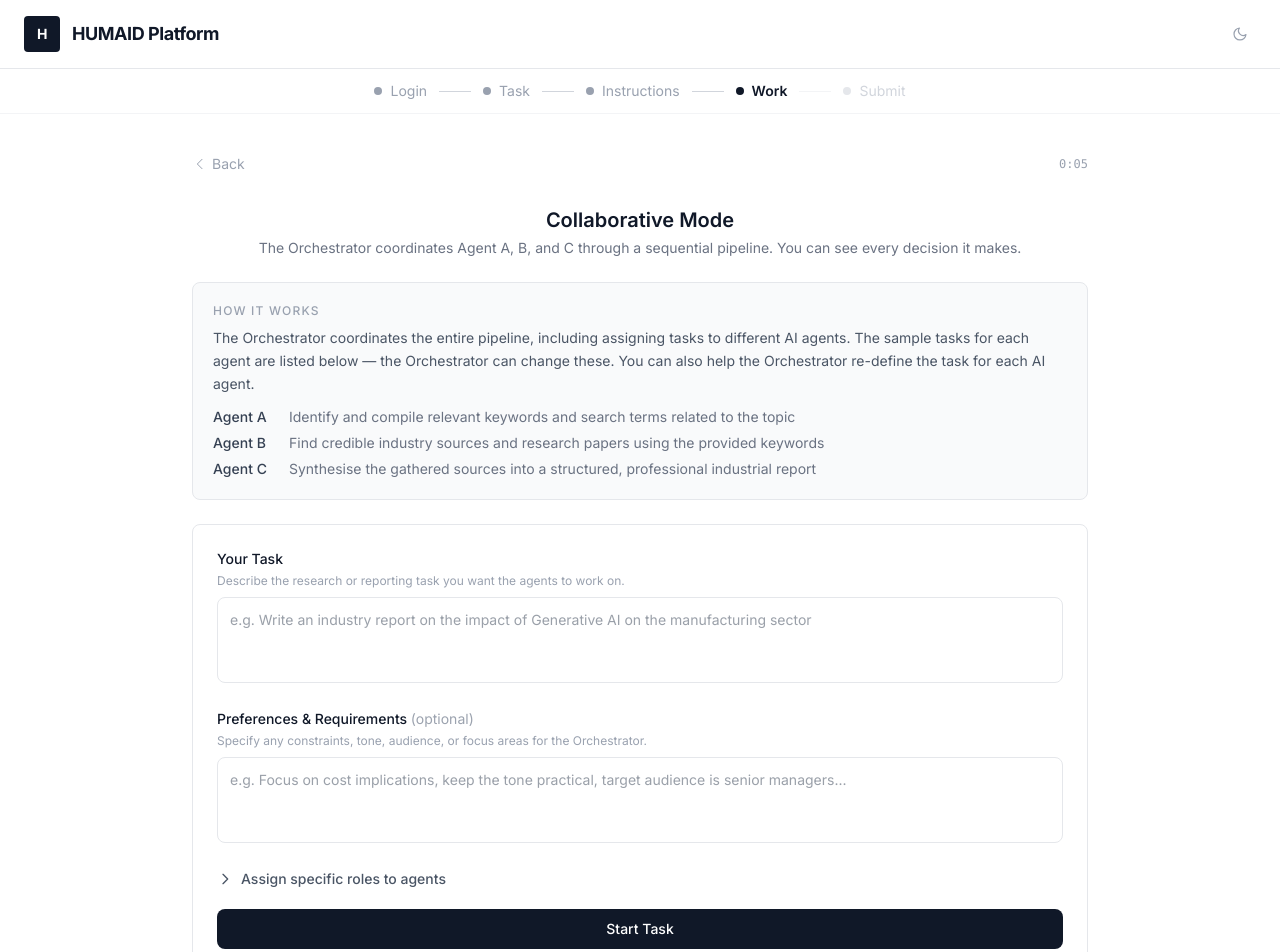
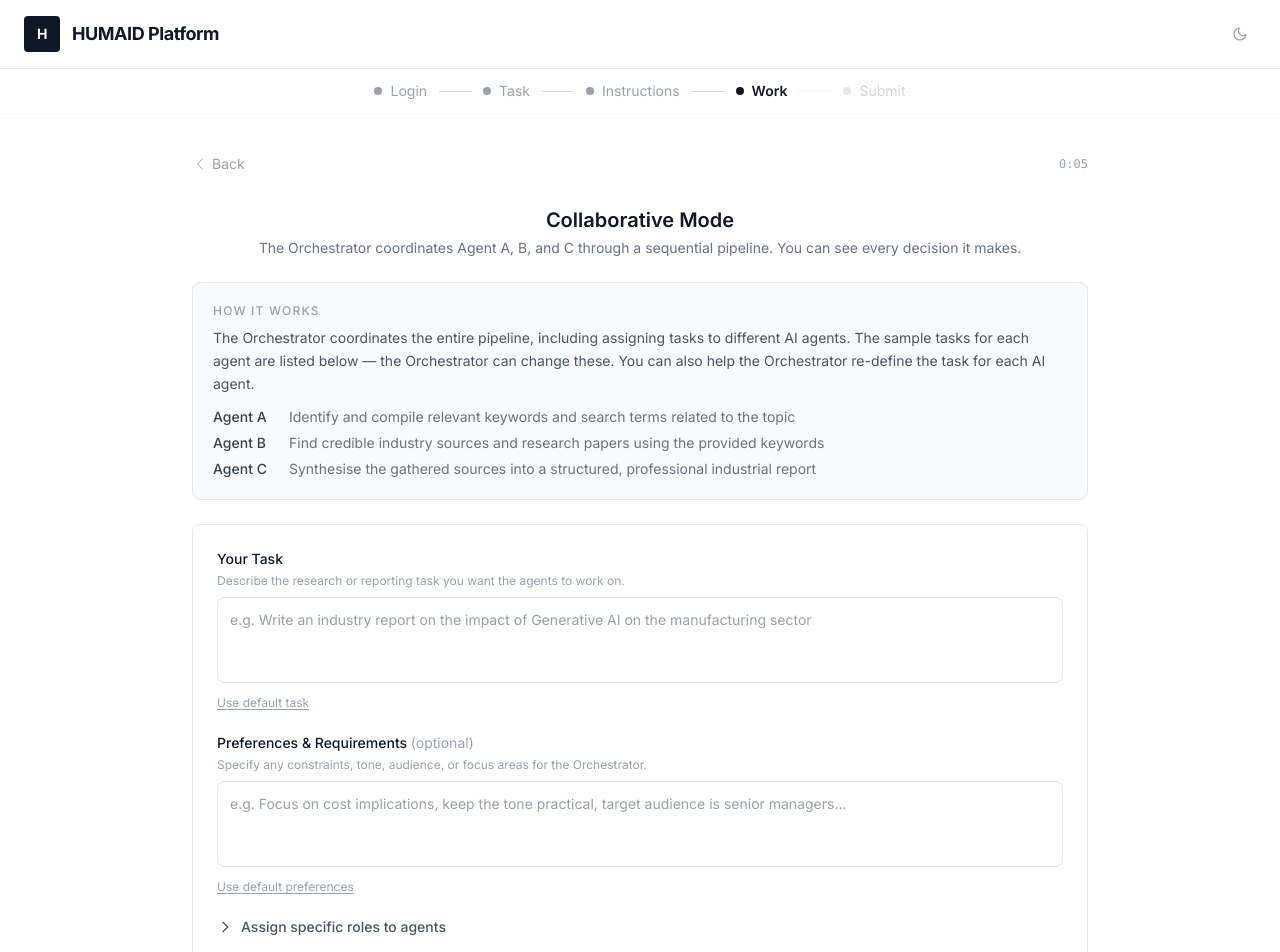
Before and after one commit to Jackustc/humaidplatform, a Next.js app: page /collaborative in a window 1280 px wide. Shown: the top 952 px of the page. Built offline with nearby package versions, Linux system fonts and the light colour scheme.

Commit message:
feat: add 'Use default' buttons below task and preferences fields in collaborative mode

```diff
--- a/app/collaborative/page.tsx
+++ b/app/collaborative/page.tsx
@@ -298,6 +298,13 @@ export default function CollaborativePage() {
               rows={3}
               className="w-full border border-gray-200 rounded-lg p-3 text-sm text-gray-700 resize-none focus:outline-none focus:border-gray-400 transition-colors"
             />
+            <button
+              type="button"
+              onClick={() => setUserTask("Write an industry report on the impact of Generative AI on the manufacturing sector")}
+              className="mt-1.5 text-xs text-gray-400 hover:text-gray-700 underline underline-offset-2 transition-colors"
+            >
+              Use default task
+            </button>
           </div>
 
           <div>
@@ -312,6 +319,13 @@ export default function CollaborativePage() {
               rows={3}
               className="w-full border border-gray-200 rounded-lg p-3 text-sm text-gray-700 resize-none focus:outline-none focus:border-gray-400 transition-colors"
             />
+            <button
+              type="button"
+              onClick={() => setPreferences("Focus on cost implications, keep the tone practical, target audience is senior managers")}
+              className="mt-1.5 text-xs text-gray-400 hover:text-gray-700 underline underline-offset-2 transition-colors"
+            >
+              Use default preferences
+            </button>
           </div>
 
           <div>
```
